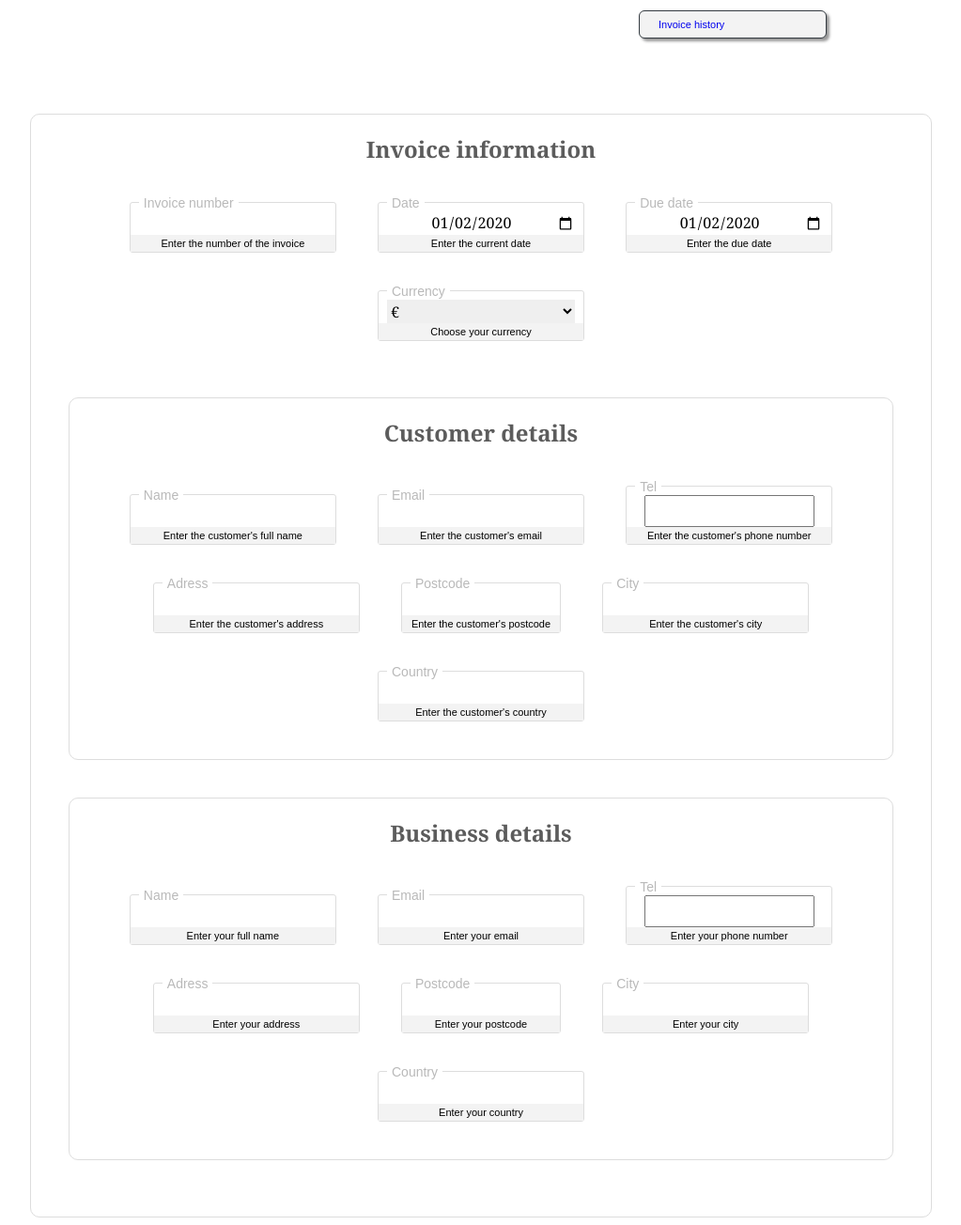
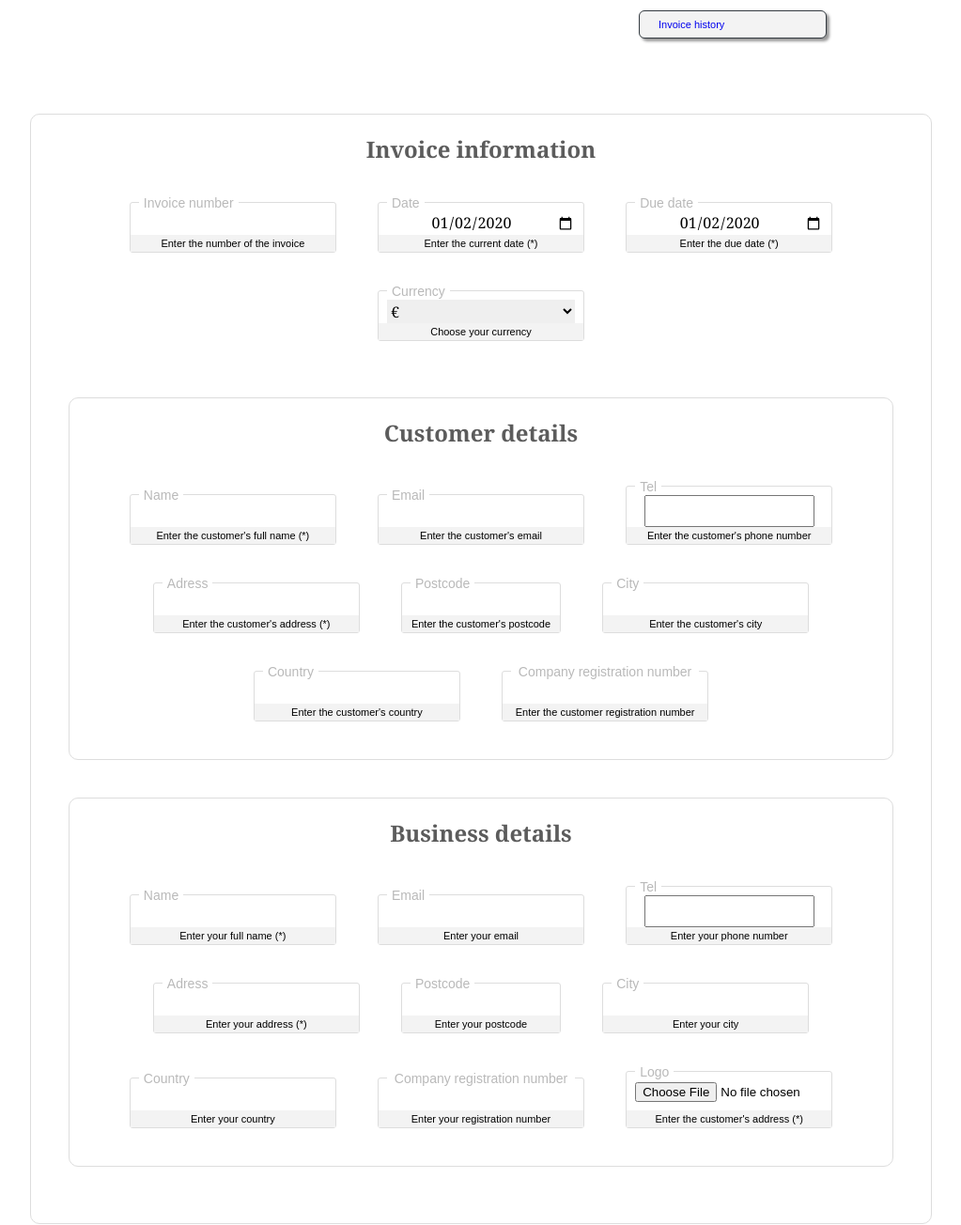
Before and after one commit to Crocomo2744/Invoicing-form, a plain HTML site: page index.html in a window 1280 px wide. Shown: the top 1304 px of the page at 94% size, without its empty margins (128-1151 px from the left). Drawn offline with Linux system fonts and the light colour scheme.

Commit message:
Update index.html

```diff
--- a/index.html
+++ b/index.html
@@ -26,17 +26,17 @@
                 <div class="invoice" id="id">
                     <label for="invoice_number">Invoice number</label>
                     <input type="text" name="invoice_number" >
-                    <span class="span1">Enter the number of the invoice</span><div class="span2" hidden><span>The fied is required</span></div>
+                    <span class="span1">Enter the number of the invoice</span><div class="span2" hidden><span>The field is required</span></div>
                 </div>
                 <div class="invoice">
                     <label for="current_date">Date</label>
                     <input type="date" name="current_date" class="theDate" required>
-                    <span>Enter the current date</span>
+                    <span>Enter the current date (*)</span>
                 </div>
                 <div class="invoice">
                     <label for="due_date">Due date</label>
                     <input type="date" name="due_date" class="theDate" required>
-                    <span>Enter the due date</span>
+                    <span>Enter the due date (*)</span>
                 </div>
                 <div class="invoice">
                     <label for="currency">Currency</label>
@@ -55,7 +55,7 @@
                     <div class="invoice" id="customersummary">
                         <label for="customer_name">Name</label>
                         <input type="text" name="customer_name" maxlength="50" >
-                        <span  class="span1">Enter the customer's full name</span><div class="span2" hidden><span>The fied is required</span></div>
+                        <span  class="span1">Enter the customer's full name (*)</span><div class="span2" hidden><span>The field is required</span></div>
                     </div>
                     <div class="invoice" id="customeremail">
                         <label for="customer_email">Email</label>
@@ -72,7 +72,7 @@
                     <div class="invoice" id="customeraddress_line_1">
                         <label for="customer_address">Adress</label>
                         <input type="text" name="customer_address" maxlength="50" required>
-                        <span  class="span1">Enter the customer's address</span><div class="span2" hidden><span>The fied is required</span></div>
+                        <span  class="span1">Enter the customer's address (*)</span><div class="span2" hidden><span>The field is required</span></div>
                     </div>
                     <div class="invoice" id="postcode">
                         <label for="customer_postcode">Postcode</label>
@@ -89,6 +89,11 @@
                         <input type="text" name="customer_country" maxlength="50" >
                         <span>Enter the customer's country</span>
                     </div>
+                    <div class="invoice">
+                        <label for="customer_SIRET">Company registration number or SIRET</label>
+                        <input type="text" name="customer_SIRET" maxlength="50">
+                        <span>Enter the customer registration number</span>
+                    </div>
                 </div>
             </div>
         </form>
@@ -104,7 +109,7 @@
                         <div class="invoice" id="companysummary">
                             <label for="proper_name">Name</label>
                             <input type="text" name="proper_name" maxlength="50" id="toto">
-                            <span  class="span1">Enter your full name</span><div class="span2" hidden><span>The fied is required</span></div>
+                            <span  class="span1">Enter your full name (*)</span><div class="span2" hidden><span>The field is required</span></div>
                         </div>
                         <div class="invoice" id="companyemail">
                             <label for="proper_email">Email</label>
@@ -121,7 +126,7 @@
                         <div class="invoice" id="companyaddress_line_1">
                             <label for="proper_address">Adress</label>
                             <input type="text" name="proper_address" maxlength="50">
-                            <span  class="span1"> Enter your address</span><div class="span2" hidden><span>The fied is required</span></div>
+                            <span  class="span1"> Enter your address (*)</span><div class="span2" hidden><span>The field is required</span></div>
                         </div>
                         <div class="invoice" id="postcode">
                             <label for="proper_postcode">Postcode</label>
@@ -137,6 +142,17 @@
                             <label for="proper_country">Country</label>
                             <input type="text" name="proper_country" maxlength="50">
                             <span>Enter your country</span>
+                        </div>
+                        <div class="invoice">
+                            <label for="proper_SIRET">Company registration number or SIRET</label>
+                            <input type="text" name="proper_SIRET" maxlength="50">
+                            <span>Enter your registration number</span>
+                        </div>
+                        <div class="invoice" id="logo">
+                            <label for="logo">Logo</label>
+                            <input type="file" name="logo">
+                            <span class="span1">Enter the customer's address (*)</span>
+                            <div class="span2" hidden><span>The fied is required</span></div>
                         </div>
                     </div>
 
@@ -164,7 +180,7 @@
                         <input type="button" id="add-row" value="Add Row">
                     <br><br>
 
-                    <div id="items"><span class="span1"></span> <div class="span2" hidden><span>The fied is required</span></div><div class="span3" hidden><span>Names, Description, Unit price and % of tax are compulsory <br> Names and Description field must be at least 3 characters</span></div> </div>
+                    <div id="items"><span class="span1"></span> <div class="span2" hidden><span>The field is required</span></div><div class="span3" hidden><span>Names, Description, Unit price and % of tax are compulsory <br> Names and Description field must be at least 3 characters</span></div> </div>
                 </form>
                 <br>
                 <br>
```
